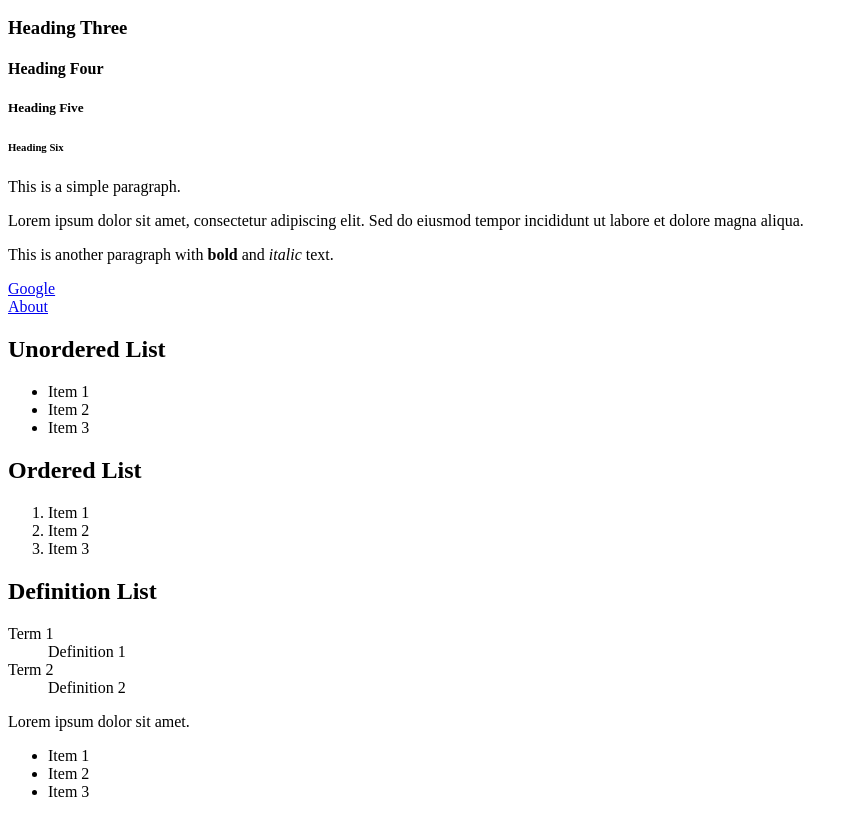
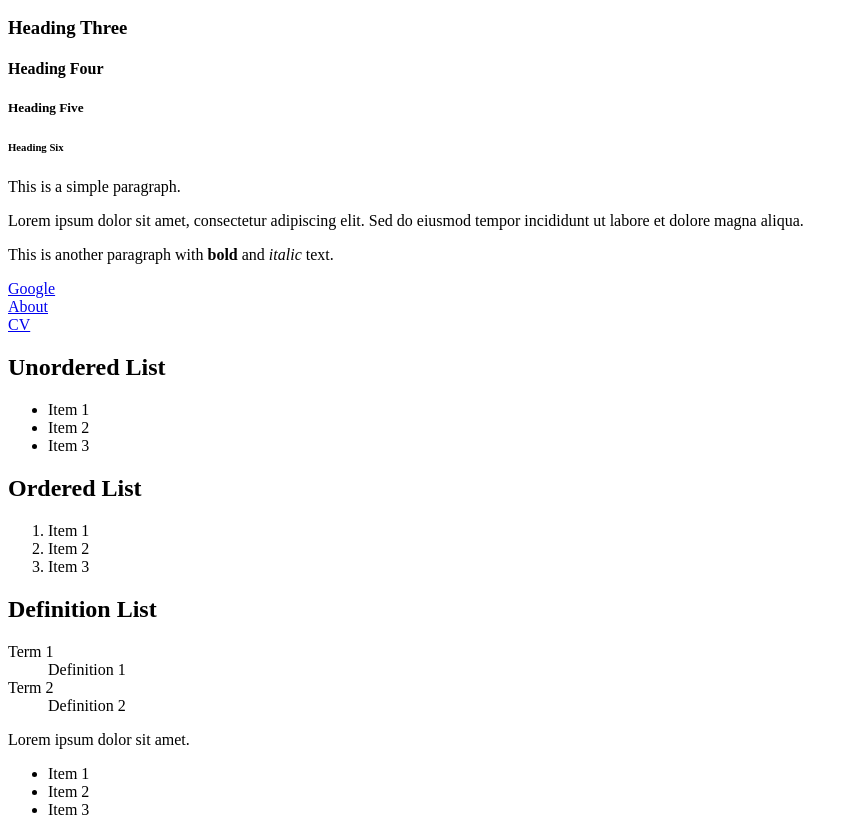
Before and after one commit to OmerLex/HTML-CSS-1, a plain HTML site: page index.html in a window 1280 px wide. Shown: the part 110-945 px from the top of the page, without its empty margins (0-854 px from the left). Drawn offline with Linux system fonts and the light colour scheme.

Commit message:
added CV link

```diff
--- a/index.html
+++ b/index.html
@@ -27,6 +27,8 @@
             <a href="https://www.google.com/" target="_blank">Google</a>
             <br>
             <a href="about.html">About</a>
+            <br>
+            <a href="CV.html">CV</a>
         </p>
 
         <!-- Lists -->
@@ -64,5 +66,7 @@
 
 
 
+
+
     </body>
 </html>
```
